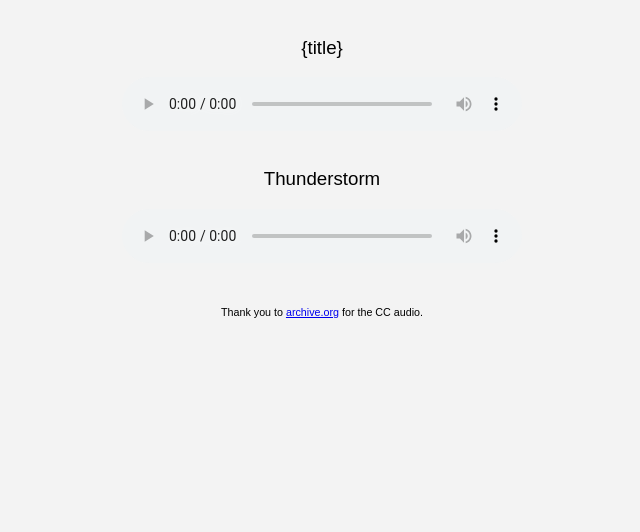
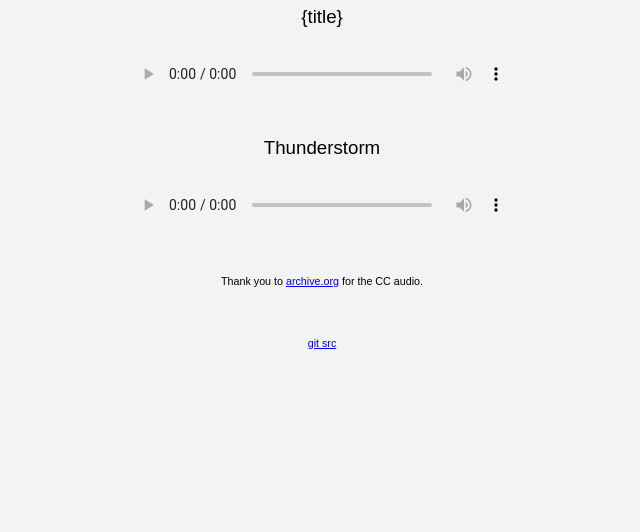
Before and after one commit to alexander-daniel/baseball-rain-radio, a website: page index.html in a window 1280 px wide. Shown: the part 268-800 px from the top of the page, without its empty margins (318-958 px from the left). Drawn offline with Linux system fonts and the light colour scheme.

Commit message:
add git link to sr.ht

```diff
--- a/index.html
+++ b/index.html
@@ -58,6 +58,7 @@
       <br>
 
       <h6>Thank you to <a href="https://archive.org" target="_blank">archive.org</a> for the CC audio.</h6>
+      <h6><a href="https://git.sr.ht/~alexanderdaniel/baseball-rain-radio" target="_blank">git src</a></h6>
   </div>
 </body>
 </html>
```
